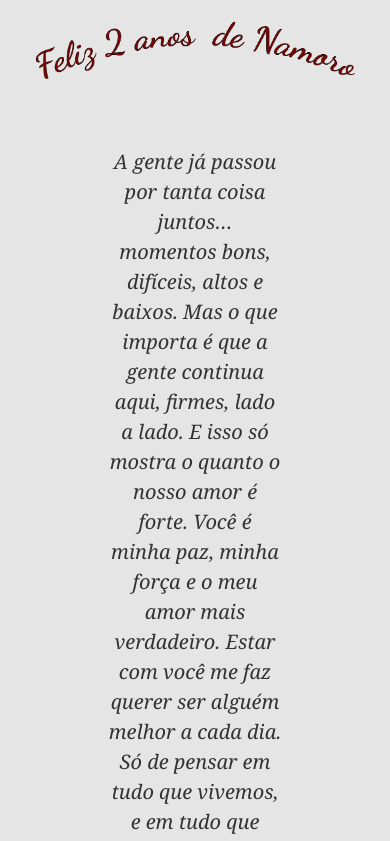
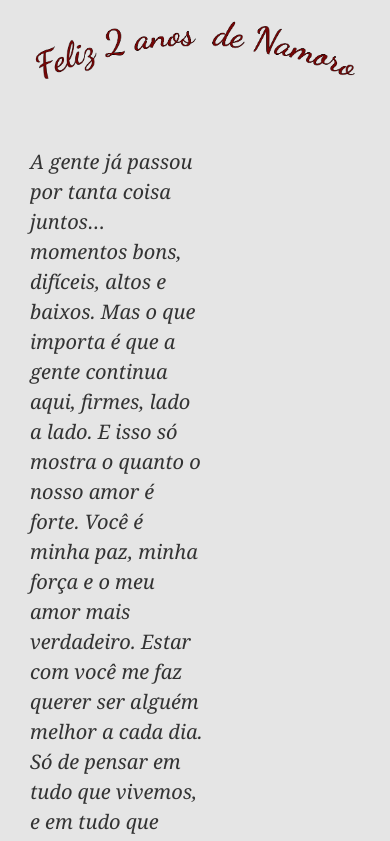
Before and after one commit to Adolpho-dot/Siteaniversario, a plain HTML site: page index.html in a window 390 px wide. Shown: the top 841 px of the page. Drawn offline with Linux system fonts and the light colour scheme.

Commit message:
Update style.css

```diff
--- a/style.css
+++ b/style.css
@@ -85,14 +85,6 @@ body {
   transform: rotate(5deg);
 }
 
-/* 📱 Responsividade para telas menores */
-@media (max-width: 500px) {
-  .linha {
-    flex-direction: column;
-    align-items: center;
-    text-align: center;
-  }
-
   .linha-texto-foto,
   .linha-foto-texto {
     flex-direction: column;
@@ -118,6 +110,3 @@ body {
     width: 80%;
     max-width: 240px;
   }
-
-
-}
```
